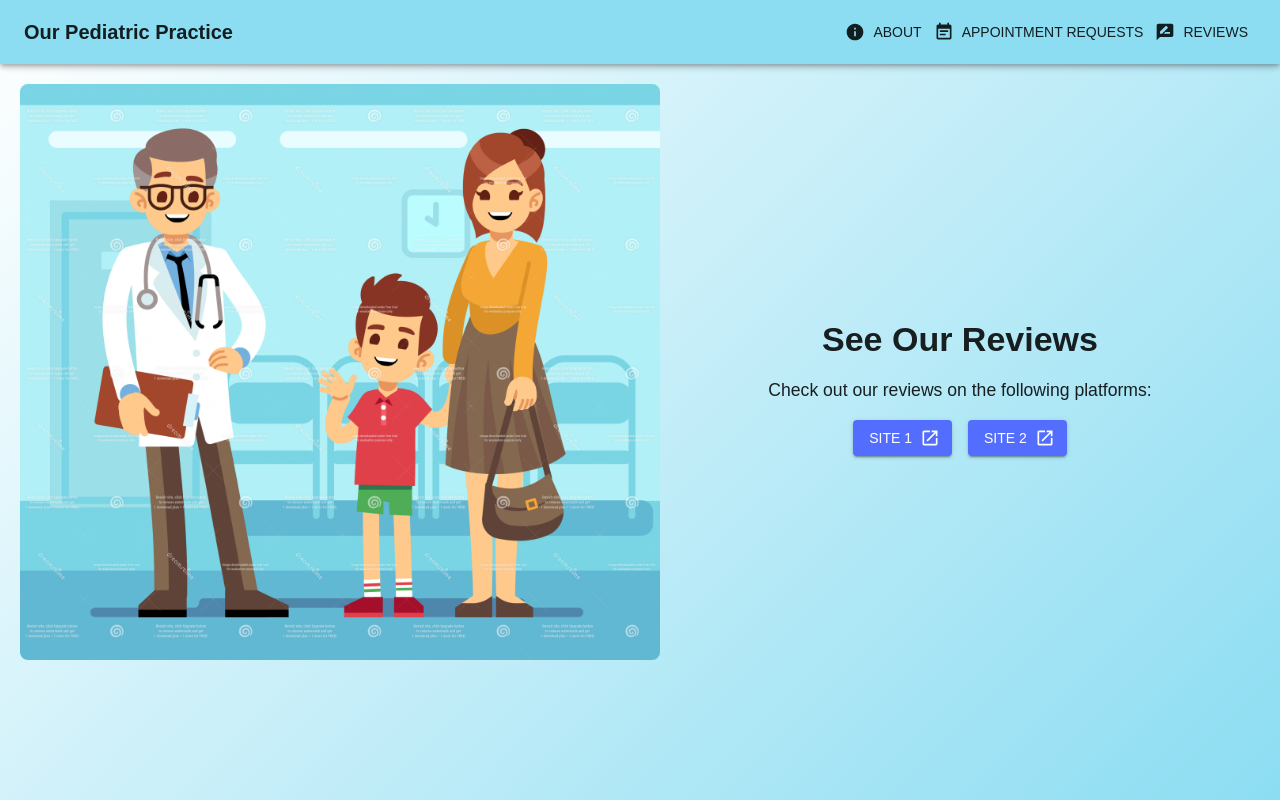
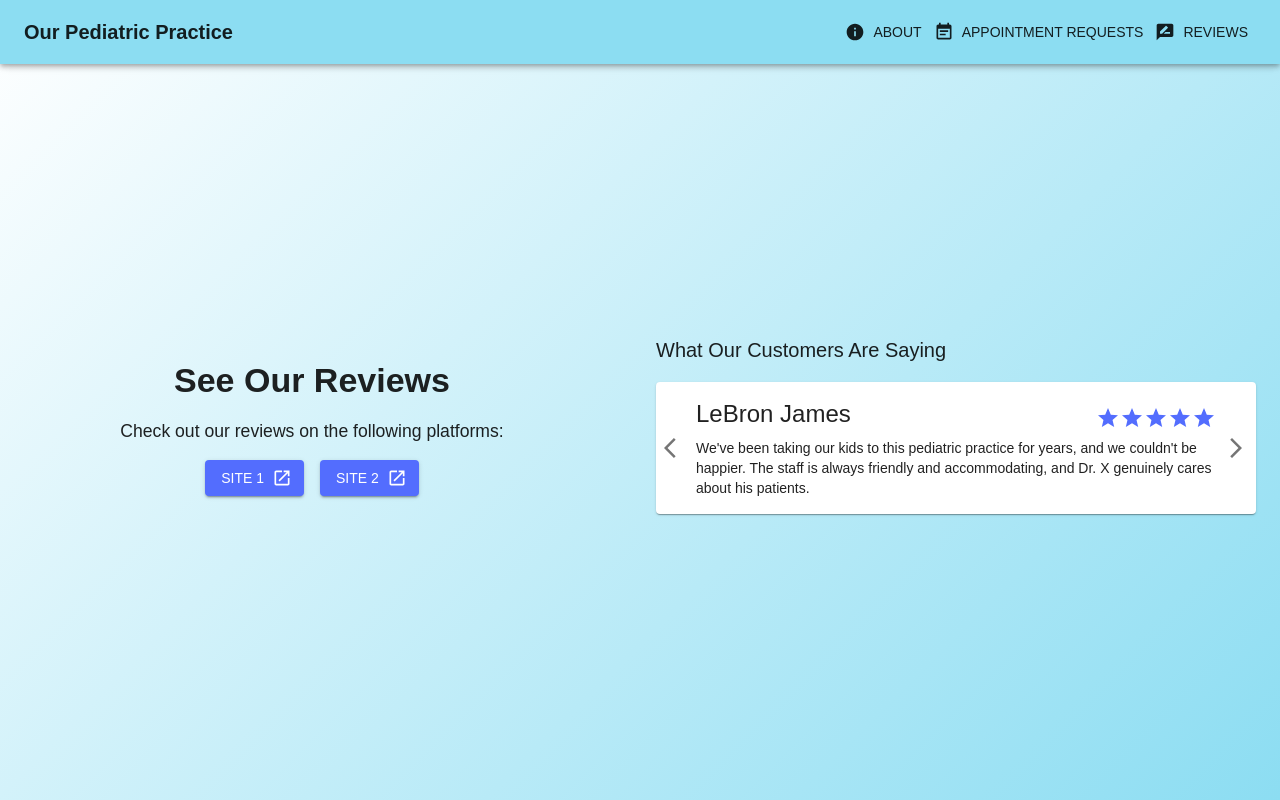
Before and after one commit to Ellahinator/ui-ux-midterm, a React (Create React App) app: page /reviews in a window 1280 px wide. Built offline with nearby package versions, Linux system fonts and the light colour scheme.

Commit message:
update review page. remove image

```diff
--- a/src/pages/Reviews.js
+++ b/src/pages/Reviews.js
@@ -1,10 +1,43 @@
-import React from 'react';
-import { Button, Typography, Box, Grid } from '@mui/material';
+import React, { useState } from 'react';
+import { Box, Button, Card, CardContent, Grid, IconButton, Typography, Rating } from '@mui/material';
 import { Link } from 'react-router-dom';
-import { OpenInNew } from '@mui/icons-material';
-import reviewImage from '../assets/review.png';
+import { OpenInNew, ArrowBackIos, ArrowForwardIos } from '@mui/icons-material';
+
+const reviews = [
+  {
+    name: 'LeBron James',
+    rating: 5,
+    text:
+      "We've been taking our kids to this pediatric practice for years, and we couldn't be happier. The staff is always friendly and accommodating, and Dr. X genuinely cares about his patients.",
+  },
+  {
+    name: 'Danyal Ellahi',
+    rating: 4,
+    text:
+      "Dr. X has been our pediatrician for both of our children, and he has been wonderful. he is knowledgeable, patient, and always willing to answer any questions we have. Highly recommended!",
+  },
+  {
+    name: 'Anonymous',
+    rating: 4.5,
+    text:
+      "Our Pediatric Practice is the best! Dr. X and his team are not only professional but also compassionate and understanding. I trust them completely with my child’s healthcare.",
+  },
+];
 
 function Reviews() {
+  const [currentReviewIndex, setCurrentReviewIndex] = useState(0);
+  const currentReview = reviews[currentReviewIndex];
+
+  const handleNext = () => {
+    setCurrentReviewIndex((prevIndex) => (prevIndex + 1) % reviews.length);
+  };
+
+  const handlePrevious = () => {
+    setCurrentReviewIndex((prevIndex) =>
+      prevIndex - 1 < 0 ? reviews.length - 1 : prevIndex - 1,
+    );
+  };
+
   return (
     <Box
       sx={{
@@ -14,17 +47,14 @@
           `linear-gradient(135deg, white 0%, ${theme.palette.primary.main} 100%)`,
       }}
     >
-      <Grid container alignItems="center" justifyContent="center">
-        <Grid item xs={12} md={6}>
-          <Box>
-            <img
-              src={reviewImage}
-              alt="Reviews"
-              style={{ width: '100%', borderRadius: '8px', margin: '20px' }}
-            />
-          </Box>
-        </Grid>
-        <Grid item xs={12} md={6}>
+      <Grid
+        container
+        alignItems="center"
+        justifyContent="center"
+        spacing={4}
+        style={{ minHeight: 'calc(100vh - 64px)' }}
+      >
+        <Grid item ={12} md={6}>
           <Box sx={{ textAlign: 'center', mt: 4 }}>
             <Typography variant="h4">See Our Reviews</Typography>
             <Typography variant="body1" sx={{ mt: 2 }}>
@@ -56,9 +86,54 @@
             </Button>
           </Box>
         </Grid>
+        <Grid item xs={12} md={6}>
+            <Typography variant="h6" sx={{ mt: 2, mb: 2 }}>
+              What Our Customers Are Saying
+            </Typography>
+        <Card sx={{ maxWidth: 600, position: 'relative', pl:3, pr:3 }}>
+          <CardContent>
+            <Box sx={{ display: 'flex', justifyContent: 'space-between', alignItems: 'center' }}>
+              <Typography gutterBottom variant="h5">
+                {currentReview.name}
+              </Typography>
+              <Rating
+                value={currentReview.rating}
+                precision={0.5}
+                readOnly
+                sx={{ color: (theme) => theme.palette.secondary.main }}
+              />
+            </Box>
+            <Typography variant="body2" color="text secondary">
+              {currentReview.text}
+            </Typography>
+          </CardContent>
+          <IconButton
+            onClick={handlePrevious}
+            sx={{
+              position: 'absolute',
+              left: 0,
+              top: '50%',
+              transform: 'translateY(-50%)',
+            }}
+          >
+            <ArrowBackIos />
+          </IconButton>
+          <IconButton
+            onClick={handleNext}
+            sx={{
+              position: 'absolute',
+              right: 0,
+              top: '50%',
+              transform: 'translateY(-50%)',
+            }}
+          >
+            <ArrowForwardIos />
+          </IconButton>
+        </Card>
       </Grid>
-    </Box>
-  );
+    </Grid>
+  </Box>
+);
 }
 
 export default Reviews;
```
Also changed, not shown: src/assets/review.png (deleted).
